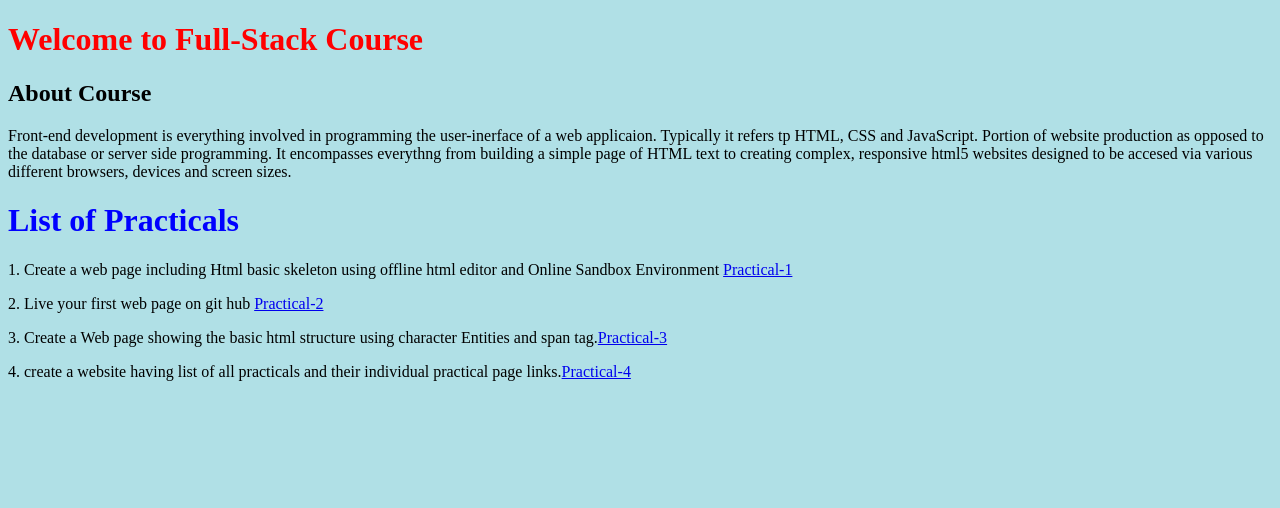
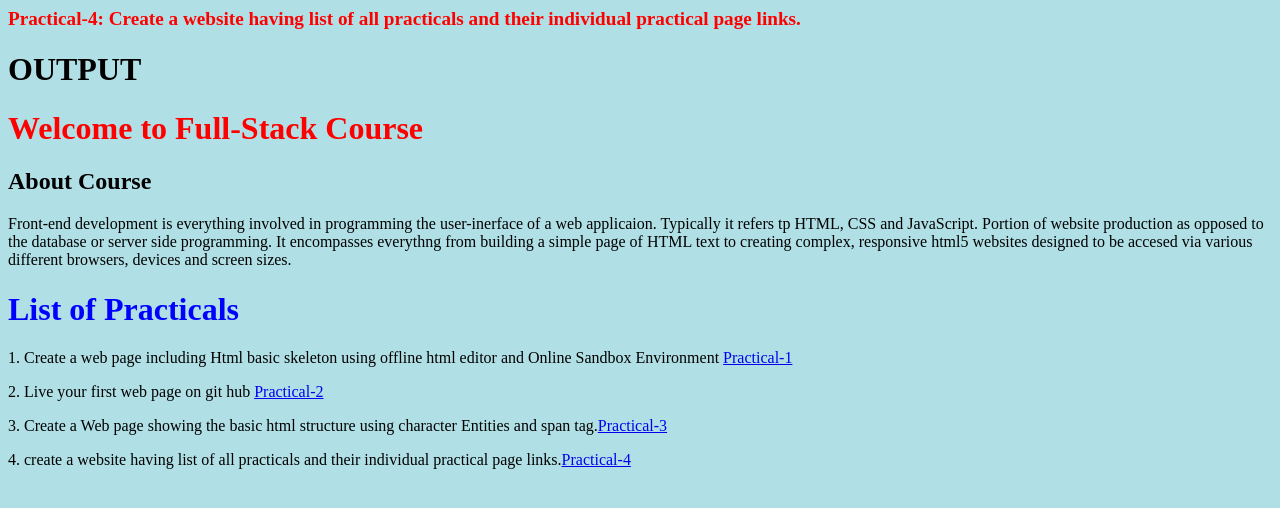
Before and after one commit to vanshrishi/Fullstack4.1, a plain HTML site: page index.html in a window 1280 px wide. Drawn offline with Linux system fonts and the light colour scheme.

Commit message:
Update index.html

```diff
--- a/index.html
+++ b/index.html
@@ -5,7 +5,17 @@
     <meta charset="UTF-8">
     <meta name="viewport" content="width=device-width, initial-scale=1.0">
     <title>Pratical-4 Assignment</title>
-</head>
+    <style>
+        #style {
+            color: red;
+            font-size: larger;
+
+        }
+       </style>
+  </head>
+<span id="style"><b>Practical-4: Create a website having list of all practicals and their individual practical page links. </b> </span>
+    <br>
+    <h1> OUTPUT </h1>
   <body style="background-color:powderblue;">
     <div>
         <h1 style="color: red;">Welcome to Full-Stack Course</h1>
```
